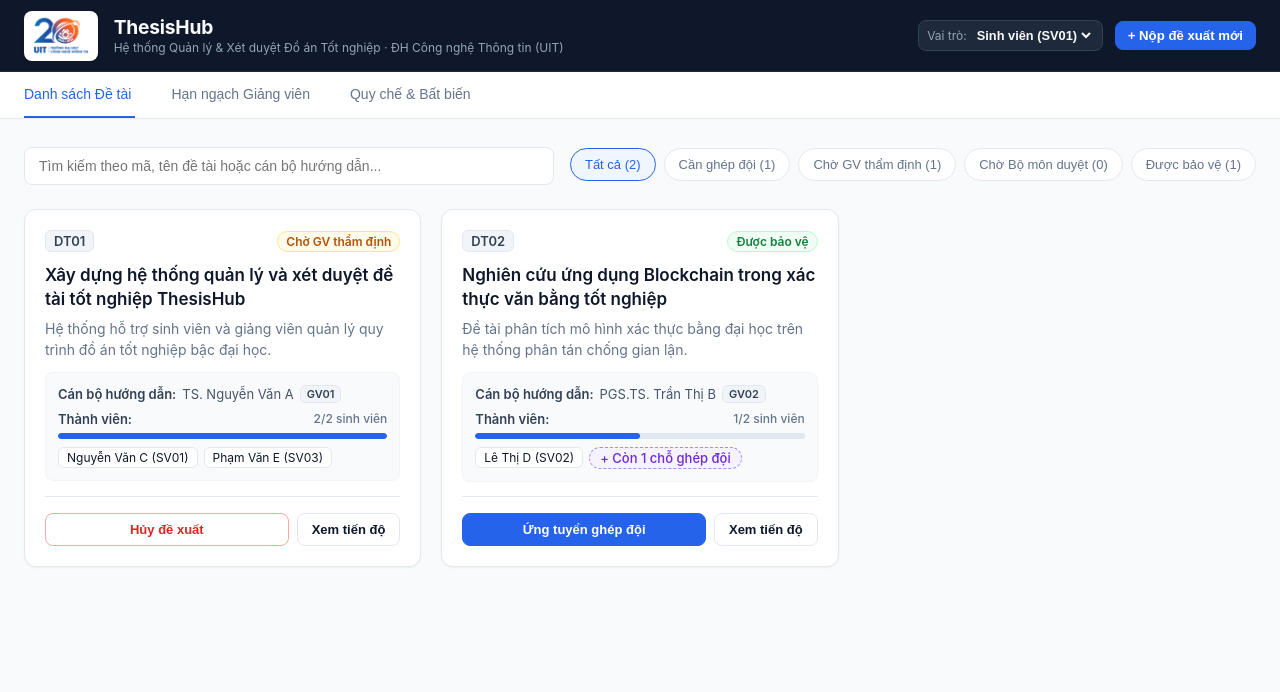
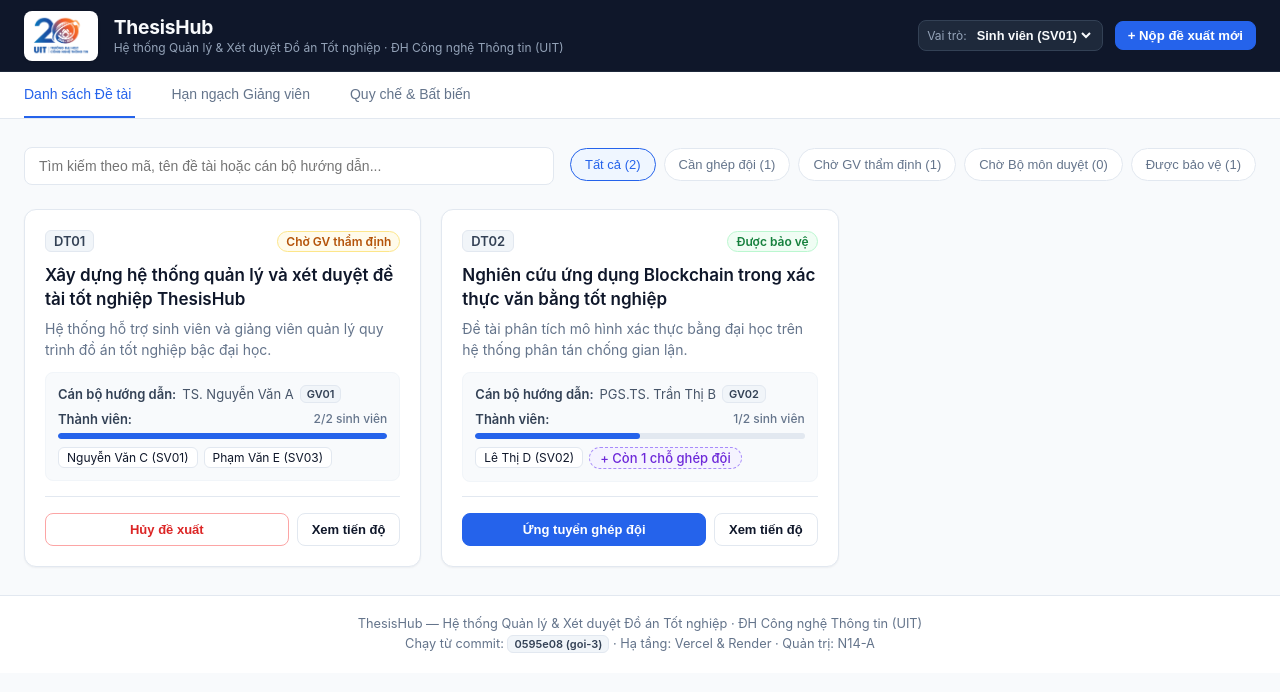
Before and after one commit to phamhuy273/thesishub, a React (Vite) app in the folder src/frontend/: page / in a window 1280 px wide. Shown: the top 692 px of the page. Built offline with nearby package versions, Linux system fonts and the light colour scheme; no server answers.

Commit message:
docs: Bo sung thong tin ha tang vao README va commit SHA vao chan trang giao dien

```diff
--- a/src/frontend/src/App.jsx
+++ b/src/frontend/src/App.jsx
@@ -261,6 +261,15 @@
         )}
       </main>
 
+      <footer style={{ borderTop: '1px solid var(--border)', background: 'var(--surface)', padding: '1.25rem 1rem', textAlign: 'center', fontSize: '0.8rem', color: 'var(--text-muted)' }}>
+        <div className="container" style={{ display: 'flex', flexDirection: 'column', gap: '4px', alignItems: 'center' }}>
+          <div>ThesisHub — Hệ thống Quản lý & Xét duyệt Đồ án Tốt nghiệp · ĐH Công nghệ Thông tin (UIT)</div>
+          <div>
+            Chạy từ commit: <span className="code-pill" style={{ fontSize: '11px', padding: '1px 6px' }}>0595e08 (goi-3)</span> · Hạ tầng: Vercel & Render · Quản trị: N14-A
+          </div>
+        </div>
+      </footer>
+
       <CreateTopicModal
         isOpen={openCreateModal}
         onClose={() => setOpenCreateModal(false)}
```
Also changed, not shown: 1 other file (tests, documents, lock files or other folders).
